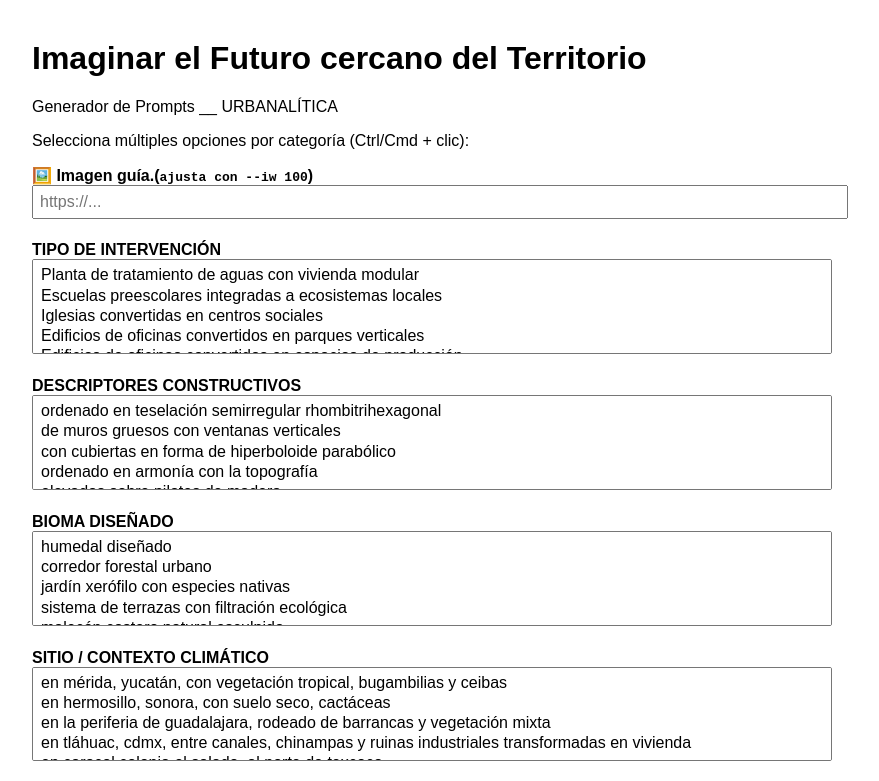
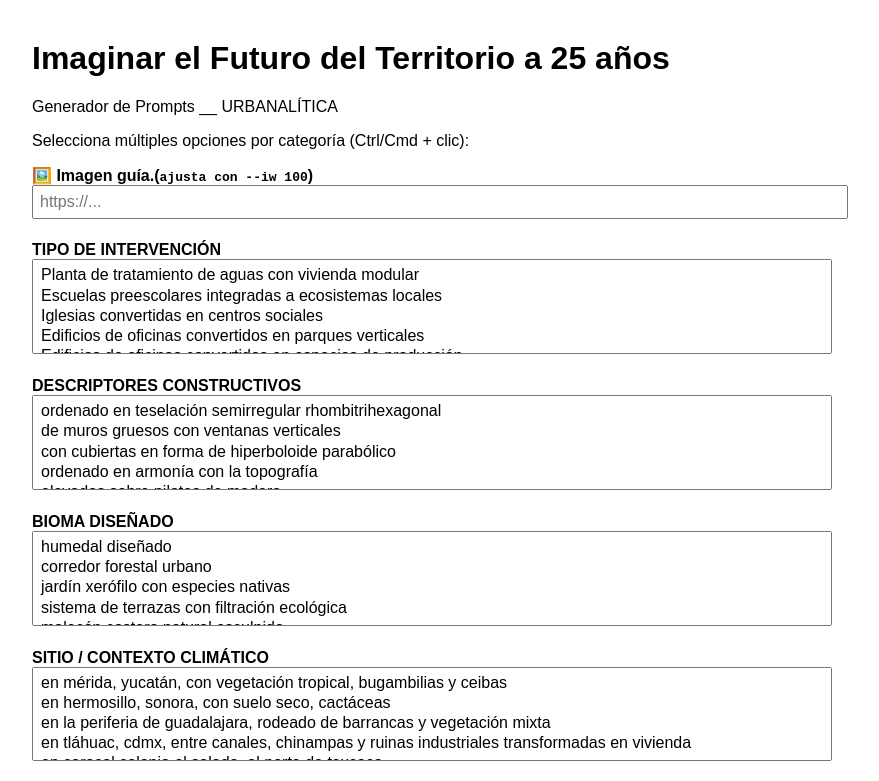
Before and after one commit to mercedeslanda/Prompt_Builder, a plain HTML site: page index.html in a window 1280 px wide. Shown: the top 781 px of the page, without its empty margins (8-887 px from the left). Drawn offline with nearby package versions, Linux system fonts and the light colour scheme.

Commit message:
Update index.html

```diff
--- a/index.html
+++ b/index.html
@@ -15,7 +15,7 @@
 </head>
 <body>
 
-  <h1>Imaginar el Futuro cercano del Territorio</h1>
+  <h1>Imaginar el Futuro del Territorio a 25 años</h1>
   <p>Generador de Prompts __ URBANALÍTICA</p>
   <p>Selecciona múltiples opciones por categoría (Ctrl/Cmd + clic):</p>
 
```
